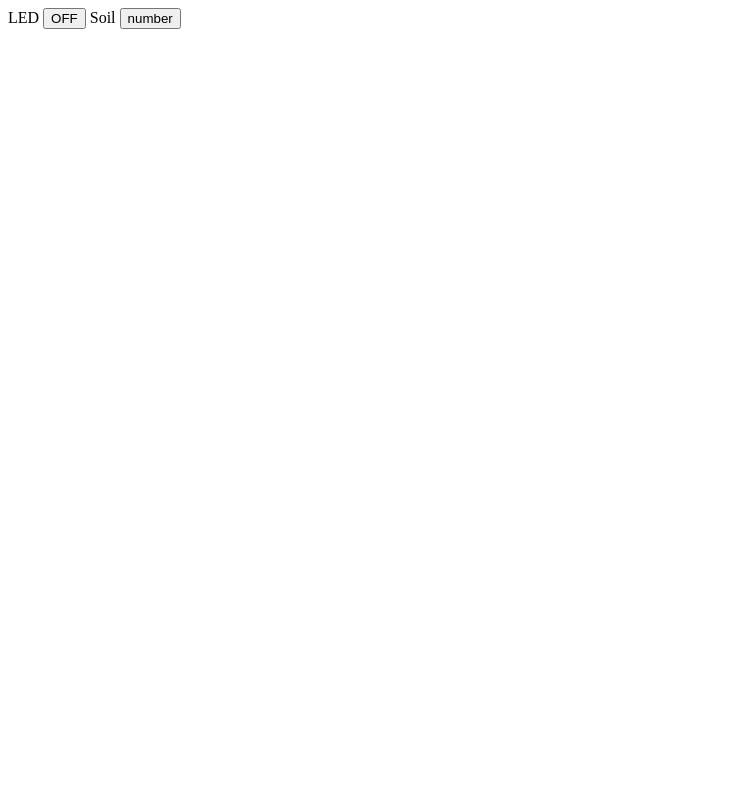
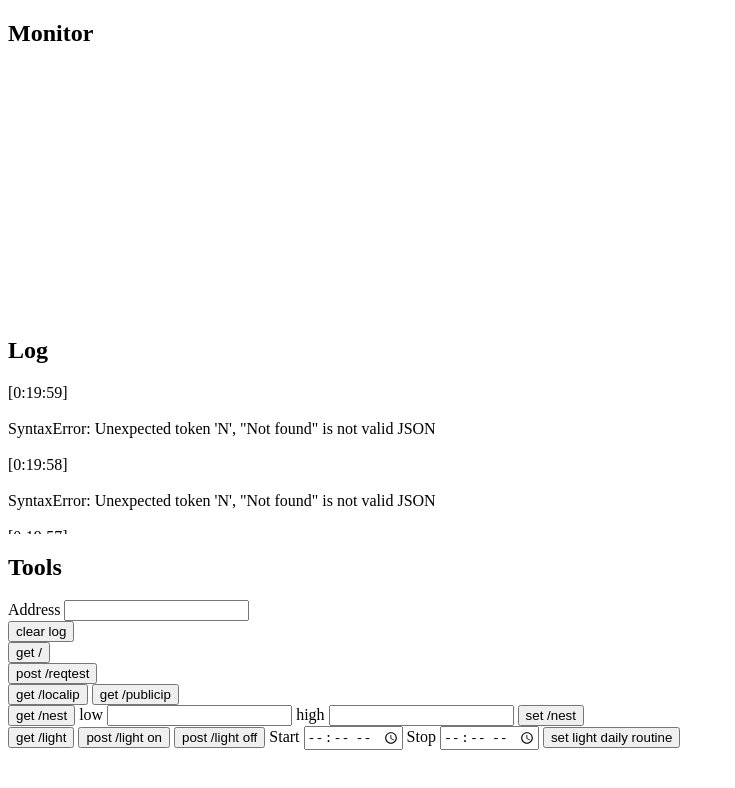
Before and after one commit to CristianPascoalGomes/autofarm, a plain HTML site: page index.html in a window 1280 px wide. Shown: the whole page, without its empty margins (0-735 px from the left). Drawn offline with Linux system fonts and the light colour scheme; no server answers.

Commit message:
light controll and nest config added

```diff
--- a/index.html
+++ b/index.html
@@ -5,16 +5,46 @@
     <meta http-equiv="X-UA-Compatible" content="IE=edge">
     <meta name="viewport" content="width=device-width, initial-scale=1.0">
     <title>Farm Managment</title>
-    <script src="main.js"></script>
 </head>
 <body>
+    <h2>Monitor</h2>
+    <div id="monitorcontainer" style="height: 250px;">
+        <div id="monitor"></div>
+    </div>
+    <h2>Log</h2>
+    <div id="logcontainer" style="height: 150px; overflow-y: scroll;">
+        <div id="log"></div>
+    </div>
+    <h2>Tools</h2>
     <div id="tools">
-        <label for="led1">LED</label>
-        <button id="led1" onclick="led1(this)">OFF</button>
-        <label for="soil">Soil</label>
-        <button id="soil" onclick="soil(this)">number</button>
+        <label for="address">Address</label>
+        <input type="text" id="address" onchange="onAddresschange();" onkeyup="onAddresschange();">
+        <br>
+        <button onclick="clearlog()">clear log</button>
+        <br>
+        <button onclick="root();">get /</button>
+        <br>
+        <button onclick="reqtest();">post /reqtest</button>
+        <br>
+        <button onclick="localip();">get /localip</button>
+        <button onclick="publicip();">get /publicip</button>
+        <br>
+        <button onclick="getnest();">get /nest</button>
+        <label for="nestlow">low</label>
+        <input type="number" name="low" id="nestlow" step="1" pattern="\d+" onchange="this.value = parseInt(this.value);">
+        <label for="nesthigh">high</label>
+        <input type="number" name="high" id="nesthigh" step="1" pattern="\d+" onchange="this.value = parseInt(this.value);">
+        <button onclick="setnest();">set /nest</button>
+        <br>
+        <button onclick="getlight();">get /light</button>
+        <button onclick="setlighton();">post /light on</button>
+        <button onclick="setlightoff();">post /light off</button>
+        <label for="starttime">Start</label>
+        <input type="time" name="starttime" id="sunstart" onchange="onsuninputchange();">
+        <label for="stoptime">Stop</label>
+        <input type="time" name="stoptime" id="sunstop" onchange="onsuninputchange();">
+        <button onclick="setlightroutine();">set light daily routine</button>
     </div>
-    <div id="monitor"></div>
-    <div id="log"></div>
+    <script src="main.js"></script>
 </body>
 </html>
--- a/main.js
+++ b/main.js
@@ -1,31 +1,159 @@
-url = "192.168.0.15:80"
+const address = document.getElementById("address");
+const startinput = document.getElementById("sunstart");
+const stopinput = document.getElementById("sunstop");
+const nestlow = document.getElementById("nestlow");
+const nesthigh = document.getElementById("nesthigh");
+const log = document.getElementById("log");
+const monitor = document.getElementById("monitor");
 
-async function led1(e) {
-  data = {
-    "value": 69,
-    "text": "lewd"
-  }
-
-  msg = await fetch(url, {
-    method: 'POST', // *GET, POST, PUT, DELETE, etc.
-    headers: {
-      'Content-Type': 'application/json'
-    },
-    body: JSON.stringify(data) // body data type must match "Content-Type" header
-  });
-
-  document.getElementById("monitor").innerHTML = msg;
+address.value = localStorage.getItem("address");
+function onAddresschange() {
+  localStorage.setItem("address", address.value);
 }
 
-async function soil(e){
-  const data = {
-    "info" : "my cock is very big"
+startinput.value = localStorage.getItem("sunstart");
+stopinput.value = localStorage.getItem("sunstop");
+function onsuninputchange() {
+  localStorage.setItem("sunstart", startinput.value);
+  localStorage.setItem("sunstop", stopinput.value);
+}
+
+async function GET(path) {
+  var msg = "";
+  const url = address.value;
+  const resp = await fetch(url + path, {
+    method: 'GET',
+  });
+  msg = await resp.text();
+
+  return msg;
+}
+
+async function POST(path, body) {
+  var msg = "";
+
+  const url = address.value;
+  const resp = await fetch(url + path, {
+    method: 'POST',
+    body: JSON.stringify(body)
+  });
+  msg = await resp.text();
+
+  return msg;
+}
+
+function clearlog(){
+  log.innerText = "";
+}
+
+function dolog(msg){
+  const time = new Date();
+  var newline = "[" + time.getHours() + ":" + time.getMinutes() + ":" + time.getSeconds() + "]";
+  newline += "\n\n" + msg + "\n\n";
+  log.innerText = newline + log.innerText;
+}
+
+async function root(e){
+  const resp = await GET("/");
+  dolog(resp);
+}
+
+async function localip() {
+  const resp = await  GET("/localip");
+  dolog(resp);
+}
+
+async function publicip() {
+  const resp = await  GET("/publicip");
+  dolog(resp);
+}
+
+async function reqtest() {
+  const reqbody = {
+    "randomdata" : "my dick is huge",
+    "randomdata2" : "my dick is also bent",
+    "list" : {
+      "a" : "aaaa",
+      "b" : "beee",
+      "c" : "seeeeeee"
+    }
   }
-  msg = await fetch(url, {
-    method: 'POST',
-    headers: {
-      'Content-Type': 'application/json'
-    },
-    body: JSON.stringify(data) // body data type must match "Content-Type" header
-  });
+  const msg = await POST("/reqtest", reqbody);
+  dolog(msg);
 }
+
+async function getnest(){
+  const msg = await GET("/nest");
+  dolog(msg);
+}
+
+async function setnest(){
+  var reqbody = {
+    "low" : nestlow.value,
+    "high" : nesthigh.value
+  }
+  const resp = await POST("/nest", reqbody);
+  dolog(resp);
+}
+
+async function getlight(){
+  const msg = await GET("/light");
+  dolog(msg);
+}
+
+async function setlighton(){
+  const postbody = {
+    "mode" : "direct",
+    "newstate" : "on"
+  }
+  const msg = await POST("/light", postbody);
+  dolog(msg);
+}
+
+async function setlightoff(){
+  const postbody = {
+    "mode" : "direct",
+    "newstate" : "off"
+  }
+  const msg = await POST("/light", postbody);
+  dolog(msg);
+}
+
+async function setlightroutine() {
+  const startarray = startinput.value.split(':');
+  const stoptarray = stopinput.value.split(':');
+  const startseconds = (startarray[0]) * 60 * 60 + (startarray[1]) * 60;
+  const stopseconds = (stoptarray[0]) * 60 * 60 + (stoptarray[1]) * 60;
+  const body = {
+    "mode" : "daily",
+    "newstate" : [
+      startseconds,
+      stopseconds
+    ]
+  };
+  const msg = await POST("/light", body);
+  const date = new Date();
+  const current = date.getHours() * 60 * 60 + date.getMinutes() * 60;
+  dolog(msg + "current time: " + current);
+}
+
+
+setInterval(async () => {
+  try {
+    const time = await GET("/time");
+    const lightstr = await GET("/light");
+    const light = JSON.parse(lightstr);
+    const neststr = await GET("/nest");
+    const nest = JSON.parse(neststr);
+
+    monitor.innerText = "";
+    monitor.innerText += time;
+    monitor.innerText += "\n\n";
+    monitor.innerText += "light: " + light["pin"] + " mode: " + light["mode"];
+    monitor.innerText += "\n";
+    monitor.innerText += "nest: " + nest["value"];
+
+  } catch (error) {
+    dolog(error);
+  }
+}, 1000);
```
Also changed, not shown: favicon.ico (added).
